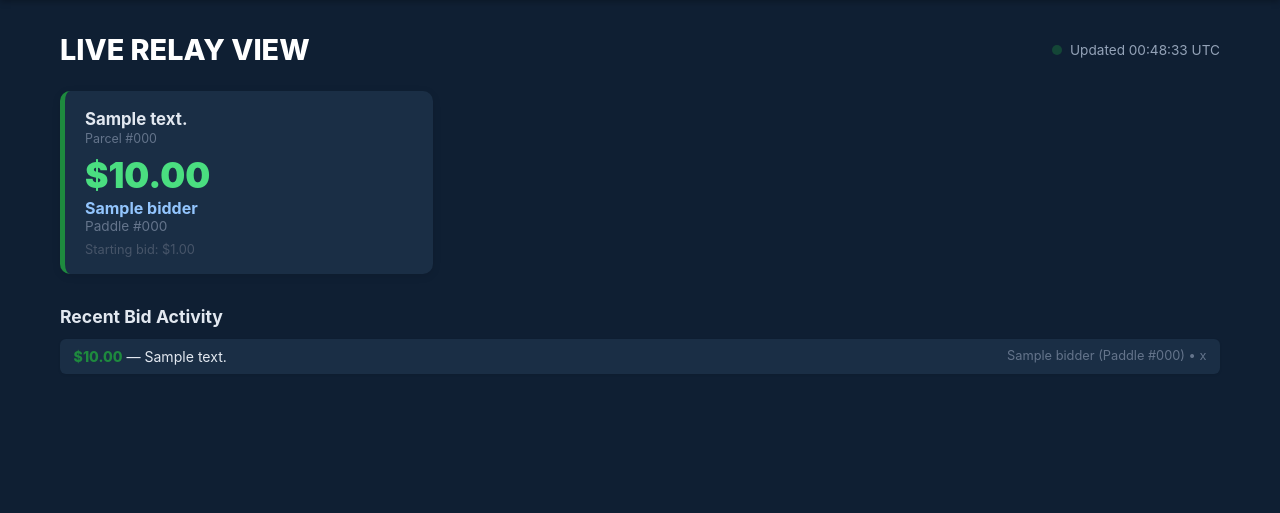
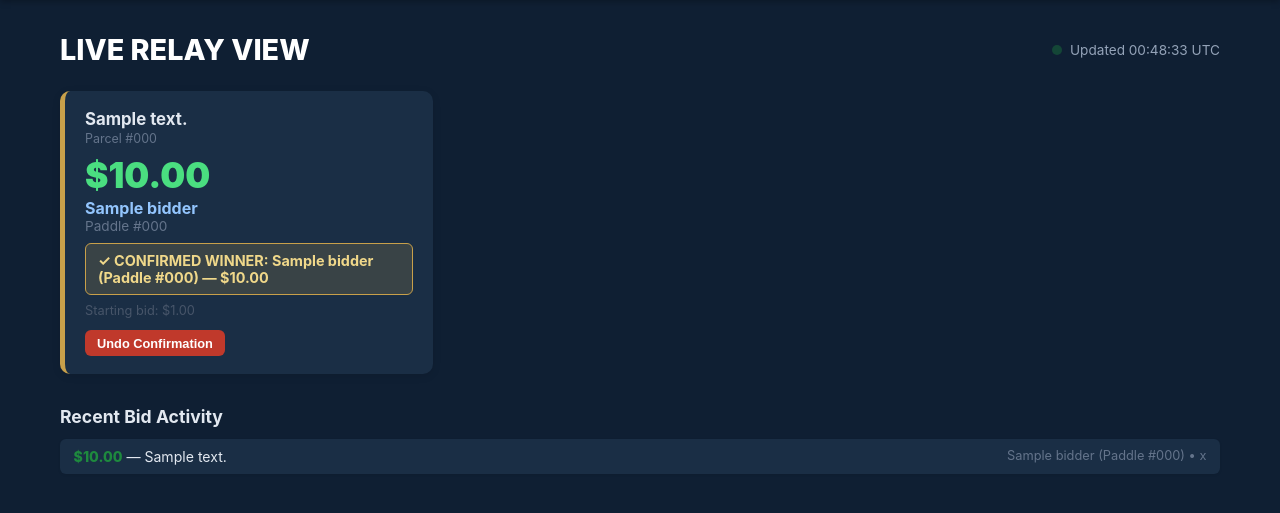
Before and after one commit to joshmlee/BiddingSite, a Flask app: page /relay in a window 1280 px wide. Shown: the part 56-569 px from the top of the page. Run offline with Flask 3, Linux system fonts and the light colour scheme; the visitor is signed in with stand-in values (Sample User, id 1); tables that the repository leaves empty hold one stand-in row (values such as "Sample post").

Commit message:
Add bid confirmation feature
Admin can confirm/unconfirm the highest bidder on the relay view.
- Relay view: gold "Confirm Highest Bid" button per property; shows
  winner name, paddle, and amount when confirmed; "Undo" reverses it
- Bidder view: green winner banner if your bid is confirmed, neutral
  banner if another bidder won
- Confirmation persists in DB (confirmed_bid_id on properties);
  existing databases are migrated automatically on startup

https://claude.ai/code/session_018q7JCuf6rhKYGUjbjosSjh

```diff
--- a/app.py
+++ b/app.py
@@ -52,13 +52,14 @@ def init_db():
             created_at       TEXT    NOT NULL DEFAULT (datetime('now'))
         );
         CREATE TABLE IF NOT EXISTS properties (
-            id             INTEGER PRIMARY KEY AUTOINCREMENT,
-            address        TEXT    NOT NULL,
-            parcel_number  TEXT,
-            description    TEXT,
-            starting_bid   REAL    NOT NULL DEFAULT 0,
-            active         INTEGER NOT NULL DEFAULT 1,
-            created_at     TEXT    NOT NULL DEFAULT (datetime('now'))
+            id                INTEGER PRIMARY KEY AUTOINCREMENT,
+            address           TEXT    NOT NULL,
+            parcel_number     TEXT,
+            description       TEXT,
+            starting_bid      REAL    NOT NULL DEFAULT 0,
+            active            INTEGER NOT NULL DEFAULT 1,
+            confirmed_bid_id  INTEGER REFERENCES bids(id),
+            created_at        TEXT    NOT NULL DEFAULT (datetime('now'))
         );
         CREATE TABLE IF NOT EXISTS bids (
             id          INTEGER PRIMARY KEY AUTOINCREMENT,
@@ -68,7 +69,12 @@ def init_db():
             timestamp   TEXT    NOT NULL DEFAULT (datetime('now'))
         );
     ''')
-    db.commit()
+    # Add confirmed_bid_id to existing databases that predate this column
+    try:
+        db.execute('ALTER TABLE properties ADD COLUMN confirmed_bid_id INTEGER REFERENCES bids(id)')
+        db.commit()
+    except sqlite3.OperationalError:
+        pass  # column already exists
 
 
 with app.app_context():
@@ -177,9 +183,22 @@ def bid_data():
                ORDER BY timestamp DESC''',
             (prop['id'],)
         ).fetchall()
+        confirmed = None
+        if prop['confirmed_bid_id']:
+            row = db.execute(
+                '''SELECT b.amount, b.bidder_id
+                   FROM bids b WHERE b.id = ?''',
+                (prop['confirmed_bid_id'],)
+            ).fetchone()
+            if row:
+                confirmed = {
+                    'amount': row['amount'],
+                    'is_mine': row['bidder_id'] == session['bidder_id'],
+                }
         result[prop['id']] = {
             'top_bid': dict(top_bid) if top_bid else None,
             'history': [dict(b) for b in history],
+            'confirmed': confirmed,
         }
     return jsonify(result)
 
@@ -241,18 +260,27 @@ def relay_data():
     result = []
     for prop in properties:
         top_bid = db.execute(
-            '''SELECT b.amount, bi.name, bi.paddle_number, b.timestamp
+            '''SELECT b.id, b.amount, bi.name, bi.paddle_number, b.timestamp
                FROM bids b JOIN bidders bi ON b.bidder_id = bi.id
                WHERE b.property_id = ?
                ORDER BY b.amount DESC LIMIT 1''',
             (prop['id'],)
         ).fetchone()
+        confirmed = None
+        if prop['confirmed_bid_id']:
+            confirmed = db.execute(
+                '''SELECT b.id, b.amount, bi.name, bi.paddle_number
+                   FROM bids b JOIN bidders bi ON b.bidder_id = bi.id
+                   WHERE b.id = ?''',
+                (prop['confirmed_bid_id'],)
+            ).fetchone()
         result.append({
             'id': prop['id'],
             'address': prop['address'],
             'parcel_number': prop['parcel_number'] or '',
             'starting_bid': prop['starting_bid'],
             'top_bid': dict(top_bid) if top_bid else None,
+            'confirmed': dict(confirmed) if confirmed else None,
         })
 
     recent_activity = db.execute(
@@ -268,6 +296,38 @@ def relay_data():
         'recent_activity': [dict(r) for r in recent_activity],
         'updated_at': datetime.utcnow().strftime('%H:%M:%S UTC'),
     })
+
+
+# ---------------------------------------------------------------------------
+# Bid confirmation (admin action, surfaced on relay view)
+# ---------------------------------------------------------------------------
+
+@app.route('/admin/properties/<int:prop_id>/confirm', methods=['POST'])
+@require_admin
+def confirm_bid(prop_id):
+    """Confirm the current highest bid as the winner for this property."""
+    db = get_db()
+    top = db.execute(
+        '''SELECT b.id FROM bids b
+           WHERE b.property_id = ?
+           ORDER BY b.amount DESC LIMIT 1''',
+        (prop_id,)
+    ).fetchone()
+    if top:
+        db.execute('UPDATE properties SET confirmed_bid_id = ? WHERE id = ?',
+                   (top['id'], prop_id))
+        db.commit()
+    return ('', 204)
+
+
+@app.route('/admin/properties/<int:prop_id>/unconfirm', methods=['POST'])
+@require_admin
+def unconfirm_bid(prop_id):
+    """Remove the confirmed winner for this property."""
+    db = get_db()
+    db.execute('UPDATE properties SET confirmed_bid_id = NULL WHERE id = ?', (prop_id,))
+    db.commit()
+    return ('', 204)
 
 
 # ---------------------------------------------------------------------------
--- a/static/style.css
+++ b/static/style.css
@@ -459,6 +459,45 @@ tbody tr:hover { background: #eff6ff; }
   margin-bottom: 0;
 }
 
+/* ---- Confirmed winner (relay view) ---- */
+.relay-card.is-confirmed {
+  border-left-color: var(--gold);
+}
+.r-confirmed {
+  margin-top: 0.6rem;
+  padding: 0.5rem 0.75rem;
+  background: rgba(200, 160, 74, 0.18);
+  border: 1px solid var(--gold);
+  border-radius: 6px;
+  font-size: 0.9rem;
+  font-weight: 700;
+  color: var(--gold-light);
+}
+.btn-confirm {
+  background: var(--gold);
+  color: #fff;
+}
+.btn-confirm:hover { filter: brightness(1.1); }
+
+/* ---- Confirmed winner (bidder view) ---- */
+.confirmed-banner {
+  border-radius: 6px;
+  padding: 0.6rem 0.85rem;
+  margin-bottom: 0.85rem;
+  font-size: 0.88rem;
+  font-weight: 700;
+}
+.confirmed-banner.winner {
+  background: #d1fae5;
+  color: #065f46;
+  border: 1px solid #6ee7b7;
+}
+.confirmed-banner.sold {
+  background: #f3f4f6;
+  color: #6b7280;
+  border: 1px solid var(--border);
+}
+
 /* Responsive tweaks */
 @media (max-width: 600px) {
   .relay-card .r-bid-amount { font-size: 1.8rem; }
--- a/templates/relay.html
+++ b/templates/relay.html
@@ -69,13 +69,32 @@ function renderGrid(data) {
       ? `<div class="r-bidder">${p.top_bid.name}</div>
          <div class="r-paddle">Paddle #${p.top_bid.paddle_number}</div>`
       : '';
+
+    let confirmedBlock = '';
+    let confirmBtn = '';
+    if (p.confirmed) {
+      confirmedBlock = `
+        <div class="r-confirmed">
+          &#10003; CONFIRMED WINNER: ${p.confirmed.name} (Paddle #${p.confirmed.paddle_number}) &mdash; ${fmt(p.confirmed.amount)}
+        </div>`;
+      confirmBtn = `
+        <button class="btn btn-sm btn-danger" style="margin-top:0.75rem"
+                onclick="unconfirmBid(${p.id})">Undo Confirmation</button>`;
+    } else if (hasBid) {
+      confirmBtn = `
+        <button class="btn btn-sm btn-confirm" style="margin-top:0.75rem"
+                onclick="confirmBid(${p.id})">Confirm Highest Bid</button>`;
+    }
+
     return `
-      <div class="relay-card ${hasBid ? 'has-bids' : ''}">
+      <div class="relay-card ${hasBid ? 'has-bids' : ''} ${p.confirmed ? 'is-confirmed' : ''}">
         <div class="r-address">${p.address}</div>
         ${p.parcel_number ? `<div class="r-parcel">Parcel #${p.parcel_number}</div>` : ''}
         <div class="r-bid-amount ${amtClass}">${amtText}</div>
         ${bidderBlock}
+        ${confirmedBlock}
         <div class="r-starting">Starting bid: ${fmt(p.starting_bid)}</div>
+        ${confirmBtn}
       </div>`;
   }).join('');
 }
@@ -109,6 +128,16 @@ async function refresh() {
   }
 }
 
+async function confirmBid(propId) {
+  await fetch(`/admin/properties/${propId}/confirm`, {method: 'POST'});
+  refresh();
+}
+
+async function unconfirmBid(propId) {
+  await fetch(`/admin/properties/${propId}/unconfirm`, {method: 'POST'});
+  refresh();
+}
+
 refresh();
 setInterval(refresh, 4000);
 </script>
```
Also changed, not shown: templates/bid.html (+28 -0 lines).
